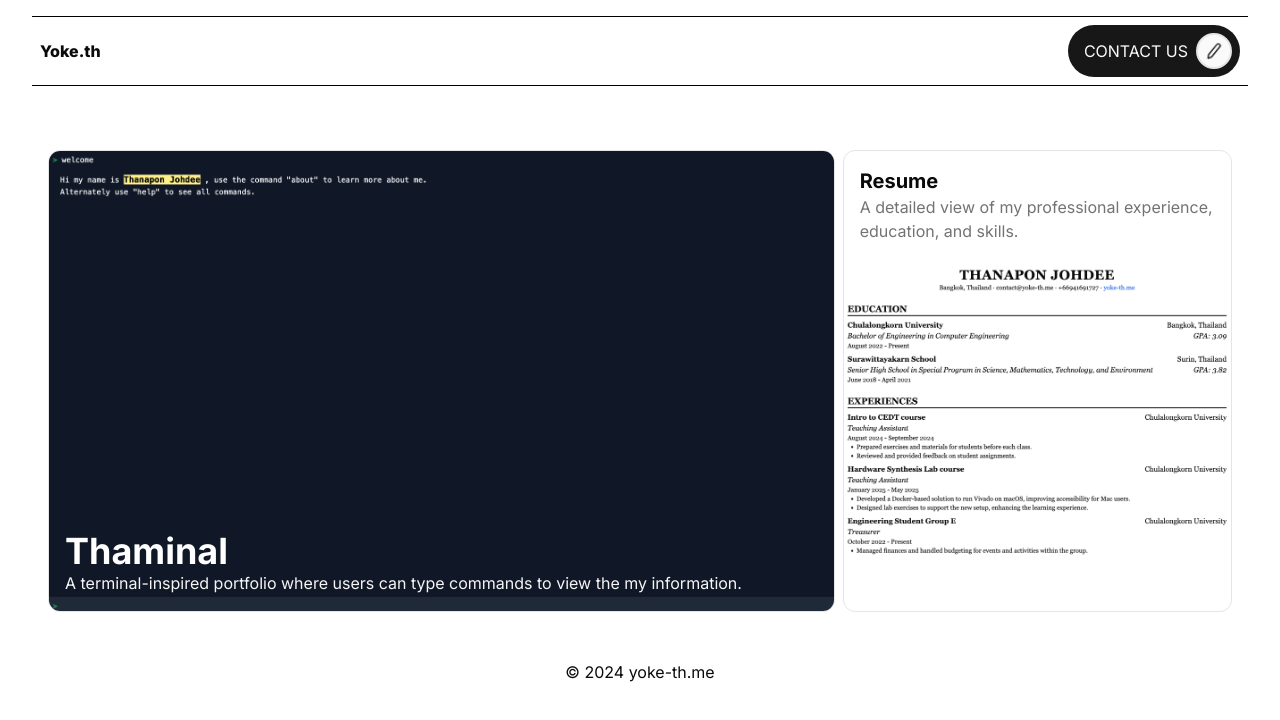
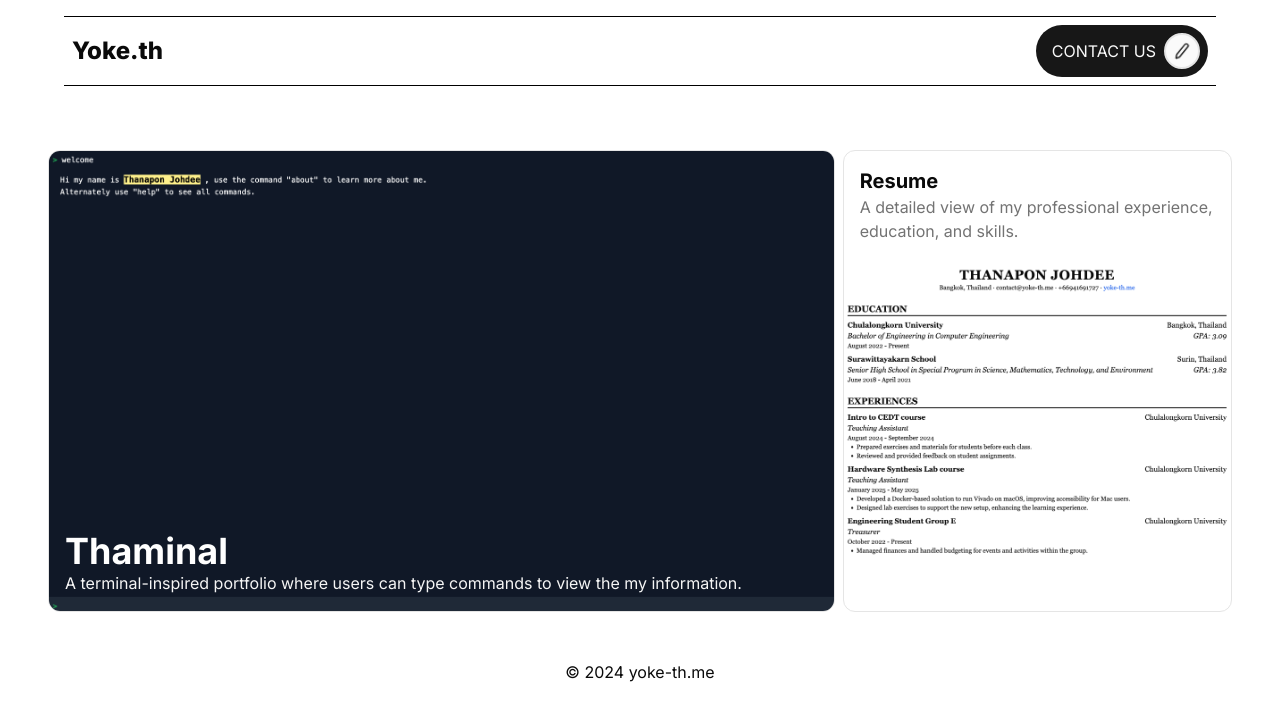
Before and after one commit to yokeTH/yoke-th-me, a Next.js app: page / in a window 1280 px wide. Shown: the top 720 px of the page. Built offline with nearby package versions, Linux system fonts and the light colour scheme.

Commit message:
style: update logo size and navbar padding for improved layout

```diff
--- a/src/components/nav/logo.tsx
+++ b/src/components/nav/logo.tsx
@@ -1,3 +1,3 @@
 export function Logo() {
-  return <span className="font-extrabold">Yoke.th</span>;
+  return <span className="font-extrabold text-2xl">Yoke.th</span>;
 }
--- a/src/components/nav/nav.tsx
+++ b/src/components/nav/nav.tsx
@@ -14,7 +14,7 @@ import { Menu } from './Menu';
 export function Navbar() {
   return (
     <nav>
-      <div className="px-8 py-4">
+      <div className="px-16 py-4">
         <div className="w-full overflow-hidden">
           <div className="w-full h-[1px] bg-black slide-in-right"></div>
         </div>
```
